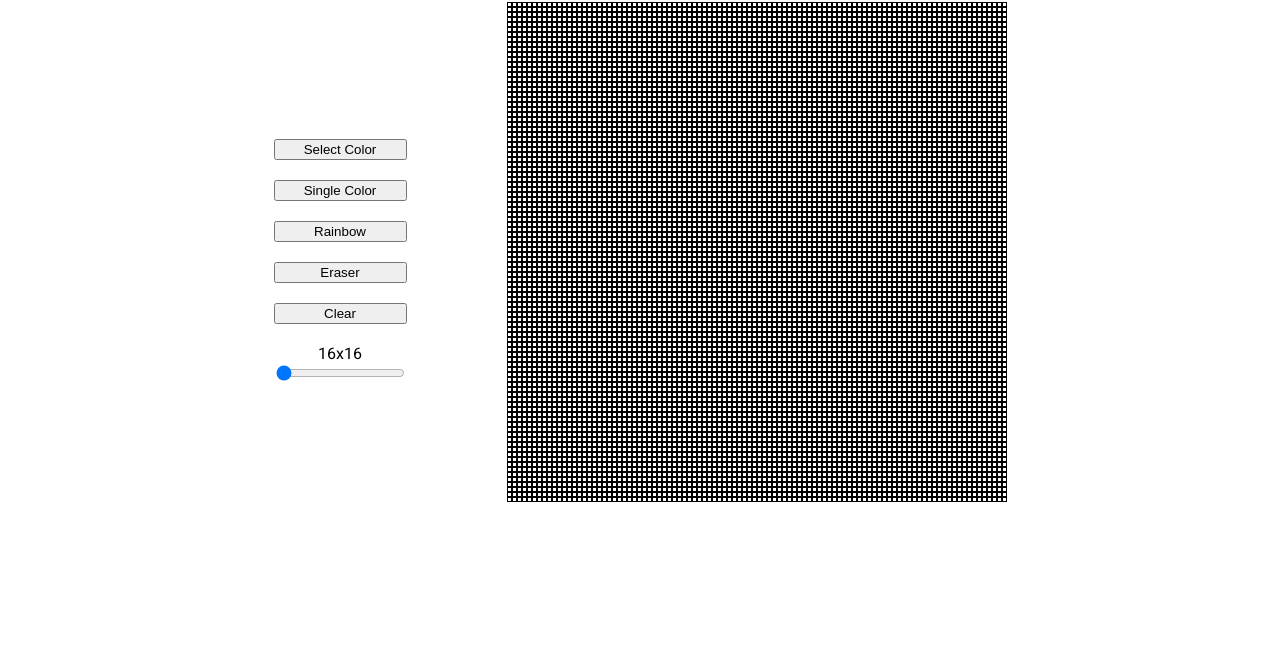
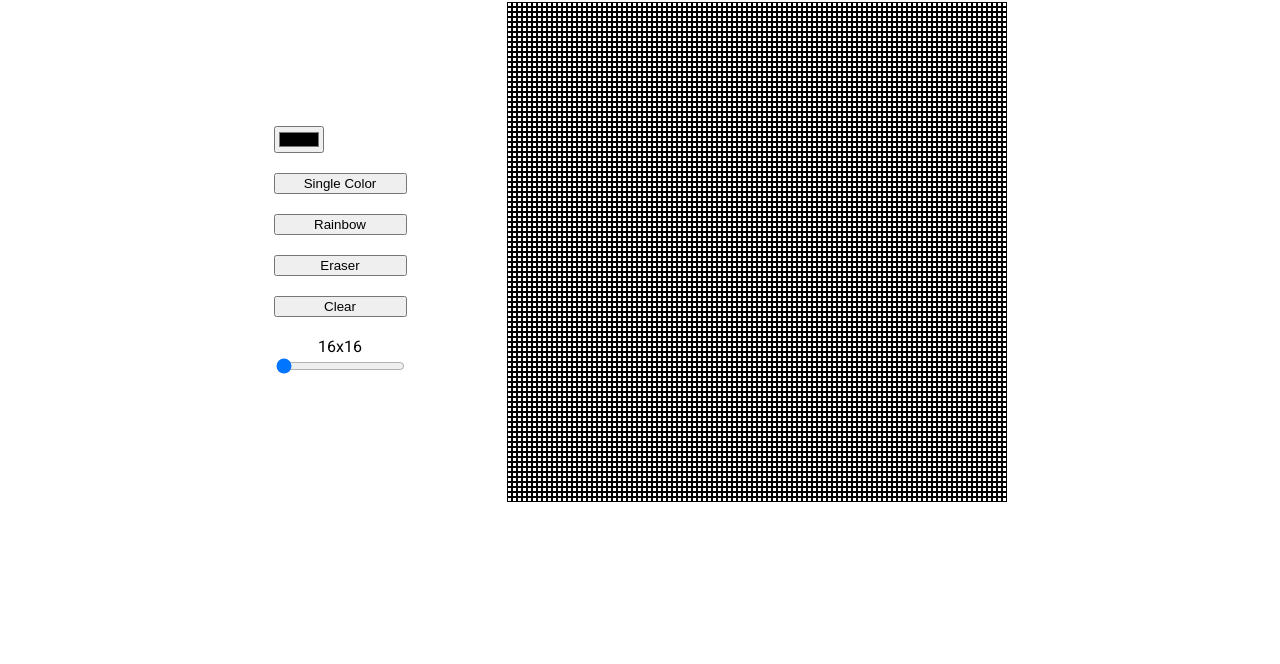
Before and after one commit to jamesg8025/etch-a-sketch, a plain HTML site: page index.html in a window 1280 px wide. Shown: the part 79-743 px from the top of the page. Drawn offline with Linux system fonts and the light colour scheme.

Commit message:
Edit html

```diff
--- a/index.html
+++ b/index.html
@@ -16,15 +16,17 @@
     <h1>Etch-a-Sketch</h1>
     <div class="content">
         <div class="settings-container">
-            <div class="color-selector"></div>
-            <button>Select Color</button>
+            <div class="color-selector">
+                <input type="color" class="select-color"
+                value="black">
+            </div>
             <button>Single Color</button>
             <button>Rainbow</button>
             <button>Eraser</button>
             <button>Clear</button>
             <div class="dimension-slider">
                 <div class="grid-dimensions">16x16</div>
-                <input type="range" min="256" max="10000" value="256" class="slider"> </input>
+                <input type="range" min="256" max="10000" value="256" class="slider">
             </div>
         </div>
         <div class="grid-container"></div>
```
